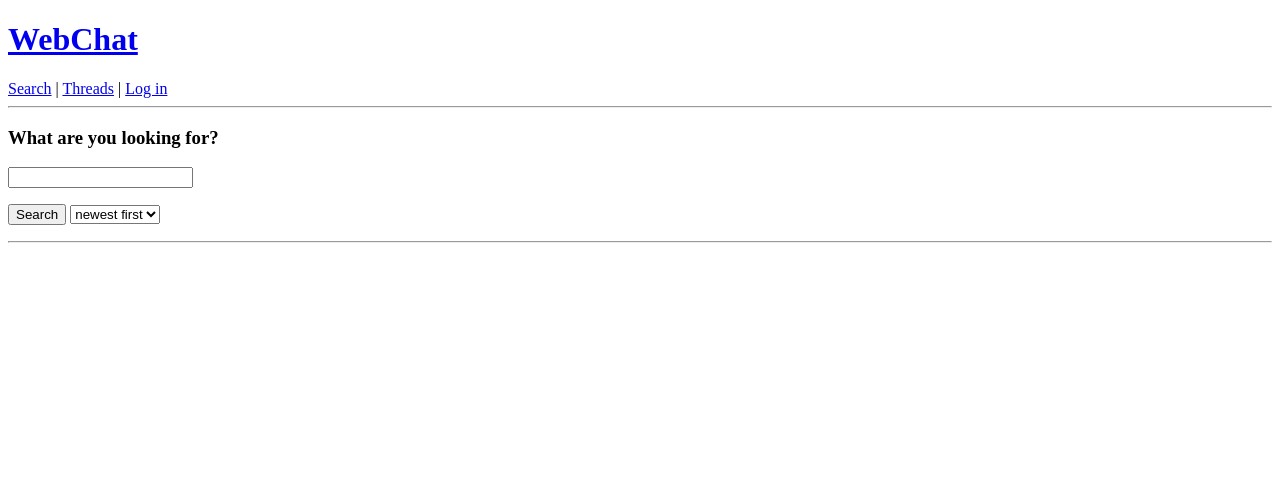
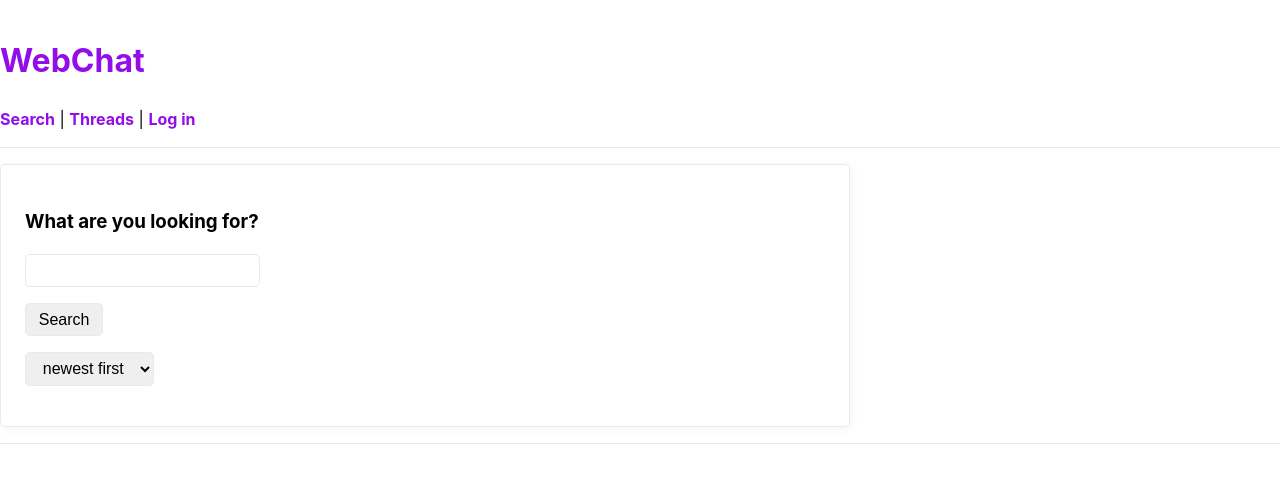
Before and after one commit to kukaan/webchat, a Flask app: page /search in a window 1280 px wide. Shown: the top 483 px of the page. Run offline with Flask 2, Linux system fonts and the light colour scheme.

Commit message:
add css file

```diff
--- /dev/null
+++ b/static/mvp.css
@@ -0,0 +1,448 @@
+/* MVP.css v1.6.2 - https://github.com/andybrewer/mvp */
+
+:root {
+    --border-radius: 5px;
+    --box-shadow: 2px 2px 10px;
+    --color: #118bee;
+    --color-accent: #118bee15;
+    --color-bg: #fff;
+    --color-bg-secondary: #e9e9e9;
+    --color-secondary: #920de9;
+    --color-secondary-accent: #920de90b;
+    --color-shadow: #f4f4f4;
+    --color-text: #000;
+    --color-text-secondary: #999;
+    --font-family: -apple-system, BlinkMacSystemFont, "Segoe UI", Roboto, Oxygen-Sans, Ubuntu, Cantarell, "Helvetica Neue", sans-serif;
+    --hover-brightness: 1.2;
+    --justify-important: center;
+    --justify-normal: left;
+    --line-height: 1.5;
+    --width-card: 285px;
+    --width-card-medium: 460px;
+    --width-card-wide: 800px;
+    --width-content: 1080px;
+}
+
+/*
+@media (prefers-color-scheme: dark) {
+    :root {
+        --color: #0097fc;
+        --color-accent: #0097fc4f;
+        --color-bg: #333;
+        --color-bg-secondary: #555;
+        --color-secondary: #e20de9;
+        --color-secondary-accent: #e20de94f;
+        --color-shadow: #bbbbbb20;
+        --color-text: #f7f7f7;
+        --color-text-secondary: #aaa;
+    }
+}
+*/
+
+/* Layout */
+article aside {
+    background: var(--color-secondary-accent);
+    border-left: 4px solid var(--color-secondary);
+    padding: 0.01rem 0.8rem;
+}
+
+body {
+    background: var(--color-bg);
+    color: var(--color-text);
+    font-family: var(--font-family);
+    line-height: var(--line-height);
+    margin: 0;
+    overflow-x: hidden;
+    padding: 1rem 0;
+}
+
+footer,
+header,
+main {
+    margin: 0 auto;
+    max-width: var(--width-content);
+    padding: 2rem 1rem;
+}
+
+hr {
+    background-color: var(--color-bg-secondary);
+    border: none;
+    height: 1px;
+    margin: 1rem 0;
+}
+
+section {
+    display: flex;
+    flex-wrap: wrap;
+    justify-content: var(--justify-important);
+}
+
+section aside {
+    border: 1px solid var(--color-bg-secondary);
+    border-radius: var(--border-radius);
+    box-shadow: var(--box-shadow) var(--color-shadow);
+    margin: 1rem;
+    padding: 1.25rem;
+    width: var(--width-card);
+}
+
+section aside:hover {
+    box-shadow: var(--box-shadow) var(--color-bg-secondary);
+}
+
+section aside img {
+    max-width: 100%;
+}
+
+[hidden] {
+    display: none;
+}
+
+/* Headers */
+article header,
+div header,
+main header {
+    padding-top: 0;
+}
+
+header {
+    text-align: var(--justify-important);
+}
+
+header a b,
+header a em,
+header a i,
+header a strong {
+    margin-left: 0.5rem;
+    margin-right: 0.5rem;
+}
+
+header nav img {
+    margin: 1rem 0;
+}
+
+section header {
+    padding-top: 0;
+    width: 100%;
+}
+
+/* Nav */
+nav {
+    align-items: center;
+    display: flex;
+    font-weight: bold;
+    justify-content: space-between;
+    margin-bottom: 7rem;
+}
+
+nav ul {
+    list-style: none;
+    padding: 0;
+}
+
+nav ul li {
+    display: inline-block;
+    margin: 0 0.5rem;
+    position: relative;
+    text-align: left;
+}
+
+/* Nav Dropdown */
+nav ul li:hover ul {
+    display: block;
+}
+
+nav ul li ul {
+    background: var(--color-bg);
+    border: 1px solid var(--color-bg-secondary);
+    border-radius: var(--border-radius);
+    box-shadow: var(--box-shadow) var(--color-shadow);
+    display: none;
+    height: auto;
+    left: -2px;
+    padding: .5rem 1rem;
+    position: absolute;
+    top: 1.7rem;
+    white-space: nowrap;
+    width: auto;
+}
+
+nav ul li ul li,
+nav ul li ul li a {
+    display: block;
+}
+
+/* Typography */
+code,
+samp {
+    background-color: var(--color-accent);
+    border-radius: var(--border-radius);
+    color: var(--color-text);
+    display: inline-block;
+    margin: 0 0.1rem;
+    padding: 0 0.5rem;
+}
+
+details {
+    margin: 1.3rem 0;
+}
+
+details summary {
+    font-weight: bold;
+    cursor: pointer;
+}
+
+h1,
+h2,
+h3,
+h4,
+h5,
+h6 {
+    line-height: var(--line-height);
+}
+
+mark {
+    padding: 0.1rem;
+}
+
+ol li,
+ul li {
+    padding: 0.2rem 0;
+}
+
+p {
+    margin: 0.75rem 0;
+    padding: 0;
+}
+
+pre {
+    margin: 1rem 0;
+    max-width: var(--width-card-wide);
+    padding: 1rem 0;
+}
+
+pre code,
+pre samp {
+    display: block;
+    max-width: var(--width-card-wide);
+    padding: 0.5rem 2rem;
+    white-space: pre-wrap;
+}
+
+small {
+    color: var(--color-text-secondary);
+}
+
+sup {
+    background-color: var(--color-secondary);
+    border-radius: var(--border-radius);
+    color: var(--color-bg);
+    font-size: xx-small;
+    font-weight: bold;
+    margin: 0.2rem;
+    padding: 0.2rem 0.3rem;
+    position: relative;
+    top: -2px;
+}
+
+/* Links */
+a {
+    color: var(--color-secondary);
+    display: inline-block;
+    font-weight: bold;
+    text-decoration: none;
+}
+
+a:hover {
+    filter: brightness(var(--hover-brightness));
+    text-decoration: underline;
+}
+
+a b,
+a em,
+a i,
+a strong,
+button {
+    border-radius: var(--border-radius);
+    display: inline-block;
+    font-size: medium;
+    font-weight: bold;
+    line-height: var(--line-height);
+    margin: 0.5rem 0;
+    padding: 1rem 2rem;
+}
+
+button {
+    font-family: var(--font-family);
+}
+
+button:hover {
+    cursor: pointer;
+    filter: brightness(var(--hover-brightness));
+}
+
+a b,
+a strong,
+button {
+    background-color: var(--color);
+    border: 2px solid var(--color);
+    color: var(--color-bg);
+}
+
+a em,
+a i {
+    border: 2px solid var(--color);
+    border-radius: var(--border-radius);
+    color: var(--color);
+    display: inline-block;
+    padding: 1rem 2rem;
+}
+
+/* Images */
+figure {
+    margin: 0;
+    padding: 0;
+}
+
+figure img {
+    max-width: 100%;
+}
+
+figure figcaption {
+    color: var(--color-text-secondary);
+}
+
+/* Forms */
+
+button:disabled,
+input:disabled {
+    background: var(--color-bg-secondary);
+    border-color: var(--color-bg-secondary);
+    color: var(--color-text-secondary);
+    cursor: not-allowed;
+}
+
+button[disabled]:hover {
+    filter: none;
+}
+
+form {
+    border: 1px solid var(--color-bg-secondary);
+    border-radius: var(--border-radius);
+    box-shadow: var(--box-shadow) var(--color-shadow);
+    display: block;
+    max-width: var(--width-card-wide);
+    min-width: var(--width-card);
+    padding: 1.5rem;
+    text-align: var(--justify-normal);
+}
+
+form header {
+    margin: 1.5rem 0;
+    padding: 1.5rem 0;
+}
+
+input,
+label,
+select,
+textarea {
+    display: block;
+    font-size: inherit;
+    max-width: var(--width-card-wide);
+}
+
+input[type="checkbox"],
+input[type="radio"] {
+    display: inline-block;
+}
+
+input[type="checkbox"]+label,
+input[type="radio"]+label {
+    display: inline-block;
+    font-weight: normal;
+    position: relative;
+    top: 1px;
+}
+
+input,
+select,
+textarea {
+    border: 1px solid var(--color-bg-secondary);
+    border-radius: var(--border-radius);
+    margin-bottom: 1rem;
+    padding: 0.4rem 0.8rem;
+}
+
+input[readonly],
+textarea[readonly] {
+    background-color: var(--color-bg-secondary);
+}
+
+label {
+    font-weight: bold;
+    margin-bottom: 0.2rem;
+}
+
+/* Tables */
+table {
+    border: 1px solid var(--color-bg-secondary);
+    border-radius: var(--border-radius);
+    border-spacing: 0;
+    display: inline-block;
+    max-width: 100%;
+    overflow-x: auto;
+    padding: 0;
+    white-space: nowrap;
+}
+
+table td,
+table th,
+table tr {
+    padding: 0.4rem 0.8rem;
+    text-align: var(--justify-important);
+}
+
+table thead {
+    background-color: var(--color);
+    border-collapse: collapse;
+    border-radius: var(--border-radius);
+    color: var(--color-bg);
+    margin: 0;
+    padding: 0;
+}
+
+table thead th:first-child {
+    border-top-left-radius: var(--border-radius);
+}
+
+table thead th:last-child {
+    border-top-right-radius: var(--border-radius);
+}
+
+table thead th:first-child,
+table tr td:first-child {
+    text-align: var(--justify-normal);
+}
+
+table tr:nth-child(even) {
+    background-color: var(--color-accent);
+}
+
+/* Quotes */
+blockquote {
+    display: block;
+    font-size: x-large;
+    line-height: var(--line-height);
+    margin: 1rem auto;
+    max-width: var(--width-card-medium);
+    padding: 1.5rem 1rem;
+    text-align: var(--justify-important);
+}
+
+blockquote footer {
+    color: var(--color-text-secondary);
+    display: block;
+    font-size: small;
+    line-height: var(--line-height);
+    padding: 1.5rem 0;
+}
--- a/templates/forum.html
+++ b/templates/forum.html
@@ -7,11 +7,11 @@
 <hr>
 {% for thread in threads %}
     <h4><a href="/thread/{{ thread[4] }}">{{ thread[0] }}</a></h4>
-    <p>
+    <br>
     <i>Creator:</i> {{ thread[1] }}
-    <p>
+    <br>
     <i>Time:</i> {{ thread[2].strftime("%Y-%m-%d %H:%M:%S") }} UTC
-    <p>
+    <br>
     {% if session.is_admin %}
     <i>Visibility:</i> {{ thread[5] }} |
     {% endif %}
--- a/templates/layout.html
+++ b/templates/layout.html
@@ -1,4 +1,6 @@
 <!doctype html>
+<link rel="stylesheet" href="/static/mvp.css?3">
+<meta name="viewport" content="width=device-width, initial-scale=1.0">
 <title>{% block title %}{% endblock %} - WebChat</title>
 <h1><a href="/">WebChat</a></h1>
 <a href="/search">Search</a>
```
Also changed, not shown: templates/allmessages.html (+5 -4 lines), templates/index.html (+5 -5 lines).
